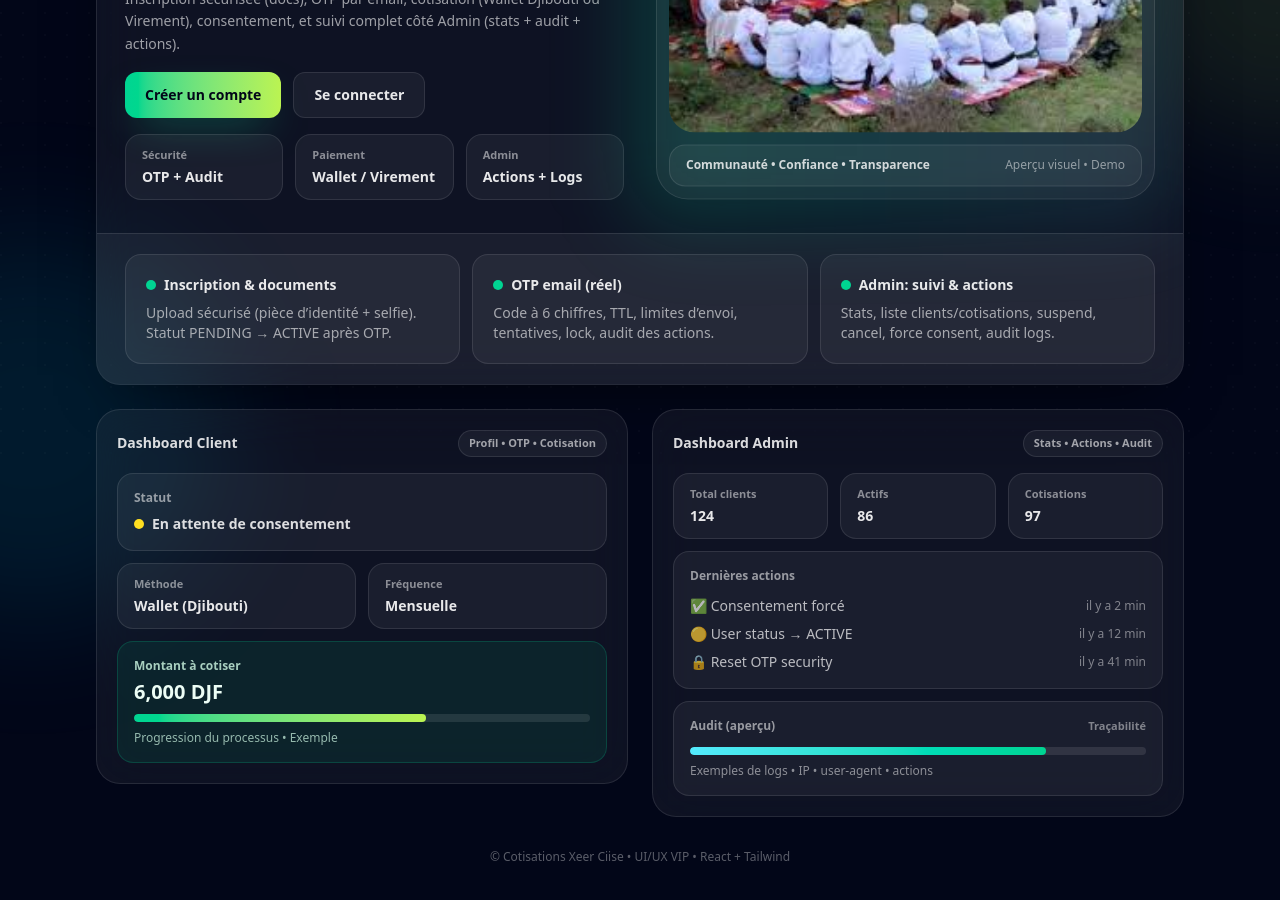
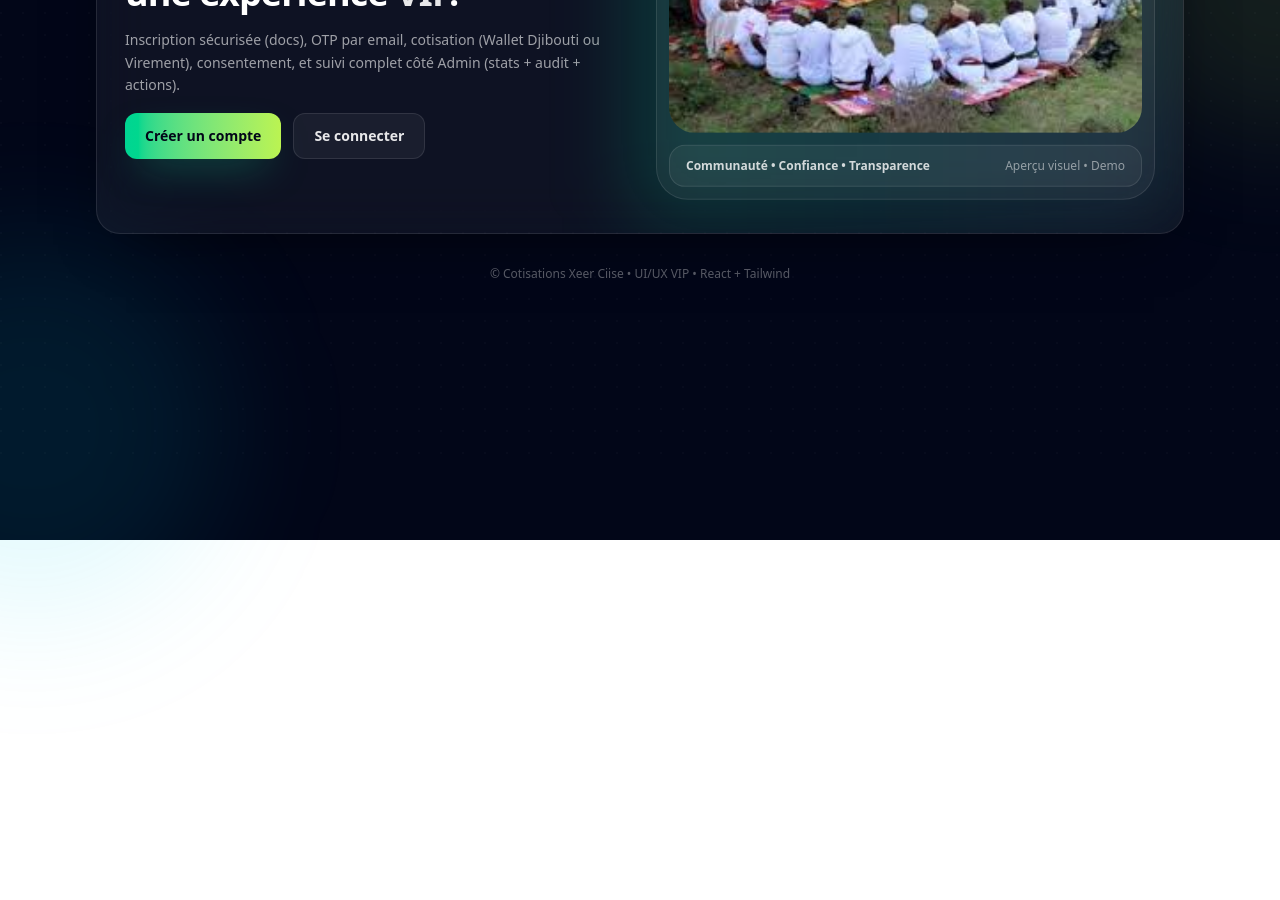
Before and after one commit to Abdourahmanmed/cotisation_demo, a React (Vite) app: page / in a window 1280 px wide. Shown: the part 340-1240 px from the top of the page. After the commit the page ends 880 px from the top, so only its background shows below. Built offline with nearby package versions, Linux system fonts and the light colour scheme.

Commit message:
j'ai bien modifier la page de d'accueil

```diff
--- a/src/pages/Home.jsx
+++ b/src/pages/Home.jsx
@@ -38,104 +38,104 @@ function Feature({ title, desc }) {
   );
 }
 
-function PreviewClient() {
-  return (
-    <div className="rounded-3xl border border-white/10 bg-white/5 p-5 backdrop-blur-xl">
-      <div className="flex items-center justify-between">
-        <div className="text-sm font-black text-white/85">Dashboard Client</div>
-        <span className="rounded-full border border-white/10 bg-white/5 px-2.5 py-1 text-[11px] font-bold text-white/60">
-          Profil • OTP • Cotisation
-        </span>
-      </div>
+// function PreviewClient() {
+//   return (
+//     <div className="rounded-3xl border border-white/10 bg-white/5 p-5 backdrop-blur-xl">
+//       <div className="flex items-center justify-between">
+//         <div className="text-sm font-black text-white/85">Dashboard Client</div>
+//         <span className="rounded-full border border-white/10 bg-white/5 px-2.5 py-1 text-[11px] font-bold text-white/60">
+//           Profil • OTP • Cotisation
+//         </span>
+//       </div>
 
-      <div className="mt-4 grid gap-3">
-        <div className="rounded-2xl border border-white/10 bg-white/5 p-4">
-          <div className="text-xs font-bold text-white/55">Statut</div>
-          <div className="mt-2 flex items-center gap-2">
-            <span className="h-2.5 w-2.5 rounded-full bg-yellow-300" />
-            <div className="text-sm font-semibold text-white/85">
-              En attente de consentement
-            </div>
-          </div>
-        </div>
+//       <div className="mt-4 grid gap-3">
+//         <div className="rounded-2xl border border-white/10 bg-white/5 p-4">
+//           <div className="text-xs font-bold text-white/55">Statut</div>
+//           <div className="mt-2 flex items-center gap-2">
+//             <span className="h-2.5 w-2.5 rounded-full bg-yellow-300" />
+//             <div className="text-sm font-semibold text-white/85">
+//               En attente de consentement
+//             </div>
+//           </div>
+//         </div>
 
-        <div className="grid gap-3 md:grid-cols-2">
-          <StatPill label="Méthode" value="Wallet (Djibouti)" />
-          <StatPill label="Fréquence" value="Mensuelle" />
-        </div>
+//         <div className="grid gap-3 md:grid-cols-2">
+//           <StatPill label="Méthode" value="Wallet (Djibouti)" />
+//           <StatPill label="Fréquence" value="Mensuelle" />
+//         </div>
 
-        <div className="rounded-2xl border border-emerald-400/20 bg-emerald-500/10 p-4">
-          <div className="text-xs font-bold text-emerald-100/80">
-            Montant à cotiser
-          </div>
-          <div className="mt-1 text-xl font-black text-emerald-50">
-            6,000 DJF
-          </div>
-          <div className="mt-2 h-2 w-full overflow-hidden rounded-full bg-white/10">
-            <div className="h-full w-[64%] rounded-full bg-gradient-to-r from-emerald-400 to-lime-300" />
-          </div>
-          <div className="mt-2 text-xs text-emerald-100/70">
-            Progression du processus • Exemple
-          </div>
-        </div>
-      </div>
-    </div>
-  );
-}
+//         <div className="rounded-2xl border border-emerald-400/20 bg-emerald-500/10 p-4">
+//           <div className="text-xs font-bold text-emerald-100/80">
+//             Montant à cotiser
+//           </div>
+//           <div className="mt-1 text-xl font-black text-emerald-50">
+//             6,000 DJF
+//           </div>
+//           <div className="mt-2 h-2 w-full overflow-hidden rounded-full bg-white/10">
+//             <div className="h-full w-[64%] rounded-full bg-gradient-to-r from-emerald-400 to-lime-300" />
+//           </div>
+//           <div className="mt-2 text-xs text-emerald-100/70">
+//             Progression du processus • Exemple
+//           </div>
+//         </div>
+//       </div>
+//     </div>
+//   );
+// }
 
-function PreviewAdmin() {
-  return (
-    <div className="rounded-3xl border border-white/10 bg-white/5 p-5 backdrop-blur-xl">
-      <div className="flex items-center justify-between">
-        <div className="text-sm font-black text-white/85">Dashboard Admin</div>
-        <span className="rounded-full border border-white/10 bg-white/5 px-2.5 py-1 text-[11px] font-bold text-white/60">
-          Stats • Actions • Audit
-        </span>
-      </div>
+// function PreviewAdmin() {
+//   return (
+//     <div className="rounded-3xl border border-white/10 bg-white/5 p-5 backdrop-blur-xl">
+//       <div className="flex items-center justify-between">
+//         <div className="text-sm font-black text-white/85">Dashboard Admin</div>
+//         <span className="rounded-full border border-white/10 bg-white/5 px-2.5 py-1 text-[11px] font-bold text-white/60">
+//           Stats • Actions • Audit
+//         </span>
+//       </div>
 
-      <div className="mt-4 grid gap-3">
-        <div className="grid gap-3 md:grid-cols-3">
-          <StatPill label="Total clients" value="124" />
-          <StatPill label="Actifs" value="86" />
-          <StatPill label="Cotisations" value="97" />
-        </div>
+//       <div className="mt-4 grid gap-3">
+//         <div className="grid gap-3 md:grid-cols-3">
+//           <StatPill label="Total clients" value="124" />
+//           <StatPill label="Actifs" value="86" />
+//           <StatPill label="Cotisations" value="97" />
+//         </div>
 
-        <div className="rounded-2xl border border-white/10 bg-white/5 p-4">
-          <div className="text-xs font-bold text-white/55">Dernières actions</div>
-          <div className="mt-3 space-y-2 text-sm text-white/70">
-            <div className="flex items-center justify-between">
-              <span>✅ Consentement forcé</span>
-              <span className="text-xs text-white/45">il y a 2 min</span>
-            </div>
-            <div className="flex items-center justify-between">
-              <span>🟡 User status → ACTIVE</span>
-              <span className="text-xs text-white/45">il y a 12 min</span>
-            </div>
-            <div className="flex items-center justify-between">
-              <span>🔒 Reset OTP security</span>
-              <span className="text-xs text-white/45">il y a 41 min</span>
-            </div>
-          </div>
-        </div>
+//         <div className="rounded-2xl border border-white/10 bg-white/5 p-4">
+//           <div className="text-xs font-bold text-white/55">Dernières actions</div>
+//           <div className="mt-3 space-y-2 text-sm text-white/70">
+//             <div className="flex items-center justify-between">
+//               <span>✅ Consentement forcé</span>
+//               <span className="text-xs text-white/45">il y a 2 min</span>
+//             </div>
+//             <div className="flex items-center justify-between">
+//               <span>🟡 User status → ACTIVE</span>
+//               <span className="text-xs text-white/45">il y a 12 min</span>
+//             </div>
+//             <div className="flex items-center justify-between">
+//               <span>🔒 Reset OTP security</span>
+//               <span className="text-xs text-white/45">il y a 41 min</span>
+//             </div>
+//           </div>
+//         </div>
 
-        <div className="rounded-2xl border border-white/10 bg-white/5 p-4">
-          <div className="flex items-center justify-between">
-            <div className="text-xs font-bold text-white/55">Audit (aperçu)</div>
-            <span className="text-[11px] font-bold text-white/45">
-              Traçabilité
-            </span>
-          </div>
-          <div className="mt-3 h-2 w-full overflow-hidden rounded-full bg-white/10">
-            <div className="h-full w-[78%] rounded-full bg-gradient-to-r from-cyan-300 to-emerald-400" />
-          </div>
-          <div className="mt-2 text-xs text-white/50">
-            Exemples de logs • IP • user-agent • actions
-          </div>
-        </div>
-      </div>
-    </div>
-  );
-}
+//         <div className="rounded-2xl border border-white/10 bg-white/5 p-4">
+//           <div className="flex items-center justify-between">
+//             <div className="text-xs font-bold text-white/55">Audit (aperçu)</div>
+//             <span className="text-[11px] font-bold text-white/45">
+//               Traçabilité
+//             </span>
+//           </div>
+//           <div className="mt-3 h-2 w-full overflow-hidden rounded-full bg-white/10">
+//             <div className="h-full w-[78%] rounded-full bg-gradient-to-r from-cyan-300 to-emerald-400" />
+//           </div>
+//           <div className="mt-2 text-xs text-white/50">
+//             Exemples de logs • IP • user-agent • actions
+//           </div>
+//         </div>
+//       </div>
+//     </div>
+//   );
+// }
 
 export default function Home() {
   return (
@@ -199,11 +199,11 @@ export default function Home() {
                 </Link>
               </div>
 
-              <div className="grid gap-3 sm:grid-cols-3">
+              {/* <div className="grid gap-3 sm:grid-cols-3">
                 <StatPill label="Sécurité" value="OTP + Audit" />
                 <StatPill label="Paiement" value="Wallet / Virement" />
                 <StatPill label="Admin" value="Actions + Logs" />
-              </div>
+              </div> */}
             </motion.div>
 
             {/* Center image */}
@@ -239,7 +239,7 @@ export default function Home() {
           </div>
 
           {/* Bottom strip */}
-          <div className="border-t border-white/10 bg-white/5 px-7 py-5">
+          {/* <div className="border-t border-white/10 bg-white/5 px-7 py-5">
             <div className="grid gap-3 md:grid-cols-3">
               <Feature
                 title="Inscription & documents"
@@ -254,10 +254,10 @@ export default function Home() {
                 desc="Stats, liste clients/cotisations, suspend, cancel, force consent, audit logs."
               />
             </div>
-          </div>
+          </div> */}
         </Card>
 
-        {/* PREVIEWS */}
+        {/* PREVIEWS
         <div className="mt-6 grid gap-6 lg:grid-cols-2">
           <motion.div initial={{ opacity: 0, y: 14 }} whileInView={{ opacity: 1, y: 0 }} viewport={{ once: true }} transition={{ duration: 0.6 }}>
             <PreviewClient />
@@ -265,7 +265,7 @@ export default function Home() {
           <motion.div initial={{ opacity: 0, y: 14 }} whileInView={{ opacity: 1, y: 0 }} viewport={{ once: true }} transition={{ duration: 0.6, delay: 0.05 }}>
             <PreviewAdmin />
           </motion.div>
-        </div>
+        </div> */}
 
         <div className="mt-8 text-center text-xs text-white/35">
           © Cotisations Xeer Ciise • UI/UX VIP • React + Tailwind
```
